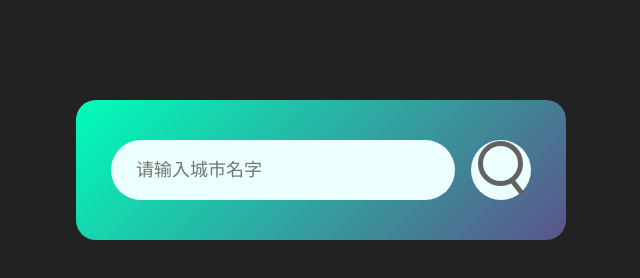
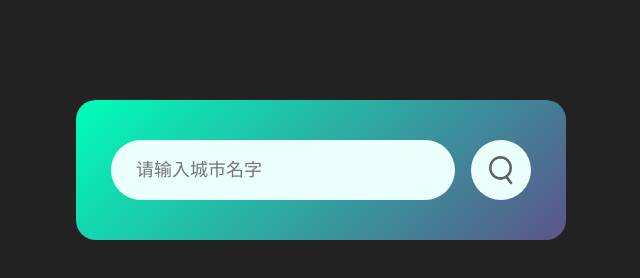
Before and after one commit to origami0227/weather-app, a plain HTML site: page index.html in a window 1280 px wide. Shown: the whole page, without its empty margins (319-959 px from the left). Drawn offline with Linux system fonts and the light colour scheme.

Commit message:
update：优化按钮样式

```diff
--- a/style.css
+++ b/style.css
@@ -49,3 +49,7 @@ body {
     height: 60px;
     cursor: pointer;
 }
+.search button img {
+    width: 24px;
+    transform: translateY(2px);
+}
```
